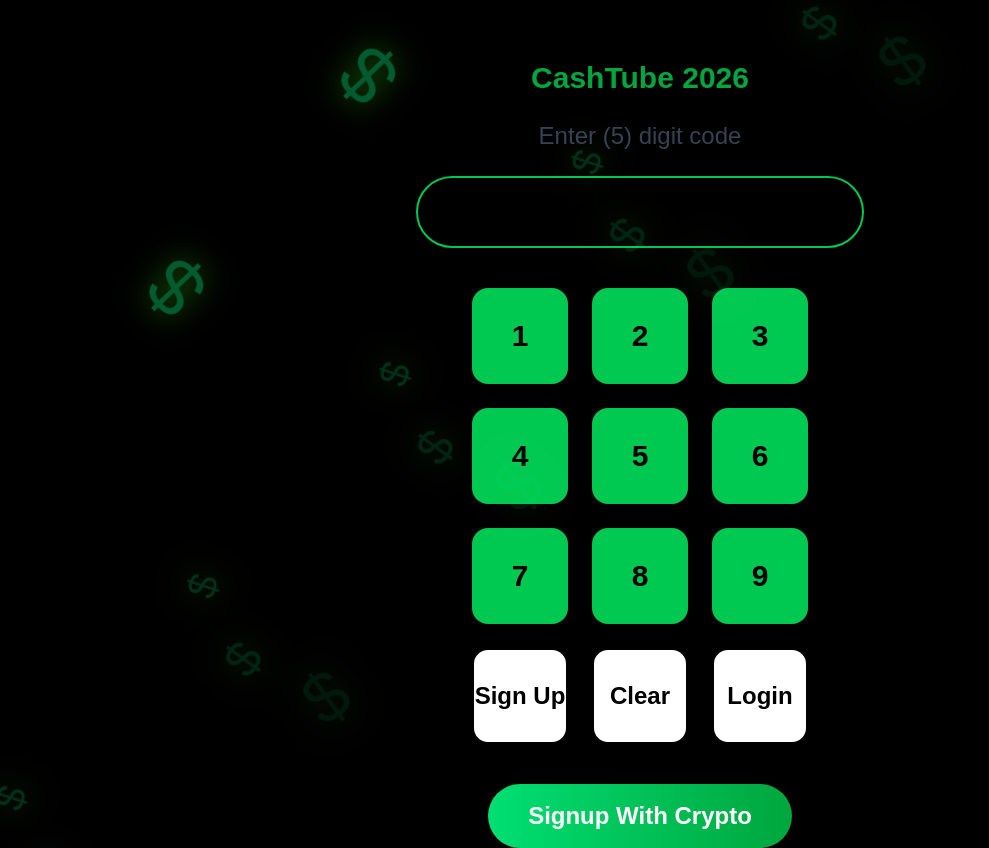
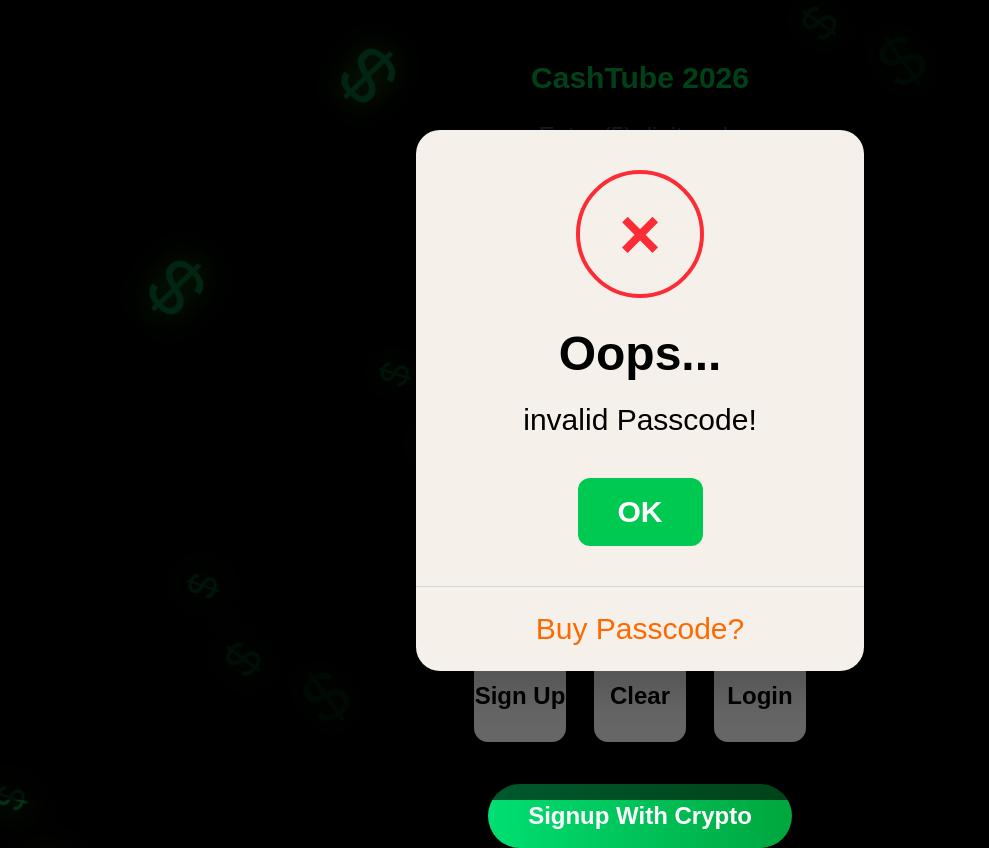
Before and after one commit to excelo7/cashtube2, a Next.js app: page /login in a window 1280 px wide. Both pictures are taken after a click on the button "Login". Shown: the whole page, without its empty margins (0-989 px from the left). Built offline with nearby package versions, Linux system fonts and the light colour scheme.

Commit message:
restore popup login

```diff
--- a/app/login/page.tsx
+++ b/app/login/page.tsx
@@ -3,14 +3,7 @@ import { useState } from "react"
 
 export default function LoginPage() {
   const [code, setCode] = useState("")
-
-  const handleLogin = () => {
-    if (code.length === 5) {
-      window.location.href = "/dashboard"
-    } else {
-      alert("Invalid code")
-    }
-  }
+  const [showPopup, setShowPopup] = useState(false)
 
   return (
     <>
@@ -86,7 +79,9 @@ export default function LoginPage() {
           </button>
 
           <button
-            onClick={handleLogin}
+            onClick={() => {
+              setShowPopup(true)
+            }}
             className="w-24 h-24 bg-white border-2 border-black rounded-2xl text-black text-2xl font-bold"
           >
             Login
@@ -100,6 +95,50 @@ export default function LoginPage() {
         >
           Signup With Crypto
         </a>
+
+        {showPopup && (
+          <div className="fixed inset-0 bg-black/60 flex items-center justify-center z-50">
+
+            <div className="bg-[#f5f1ea] w-[90%] max-w-md rounded-3xl overflow-hidden shadow-2xl">
+
+              <div className="p-10 text-center">
+
+                <div className="w-32 h-32 border-4 border-red-500 rounded-full flex items-center justify-center mx-auto mb-8">
+                  <span className="text-red-500 text-7xl font-bold">
+                    ×
+                  </span>
+                </div>
+
+                <h1 className="text-5xl font-bold text-black mb-6">
+                  Oops...
+                </h1>
+
+                <p className="text-3xl text-black mb-10">
+                  invalid Passcode!
+                </p>
+
+                <button
+                  onClick={() => setShowPopup(false)}
+                  className="bg-green-500 text-white text-3xl px-10 py-4 rounded-xl font-bold"
+                >
+                  OK
+                </button>
+
+              </div>
+
+              <div className="border-t border-gray-300 p-6 text-center">
+                <a
+                  href="/buy-passcode"
+                  className="text-orange-500 text-3xl font-medium"
+                >
+                  Buy Passcode?
+                </a>
+              </div>
+
+            </div>
+
+          </div>
+        )}
 
       </main>
 
@@ -129,4 +168,4 @@ export default function LoginPage() {
 
     </>
   )
-  }
+}
```
